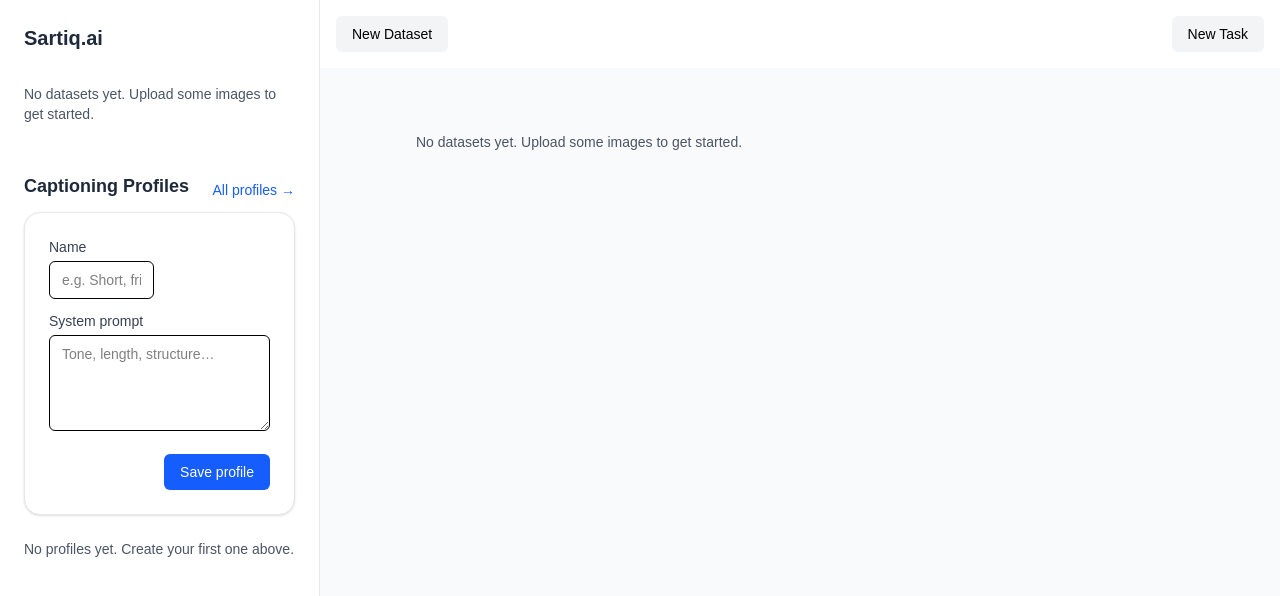
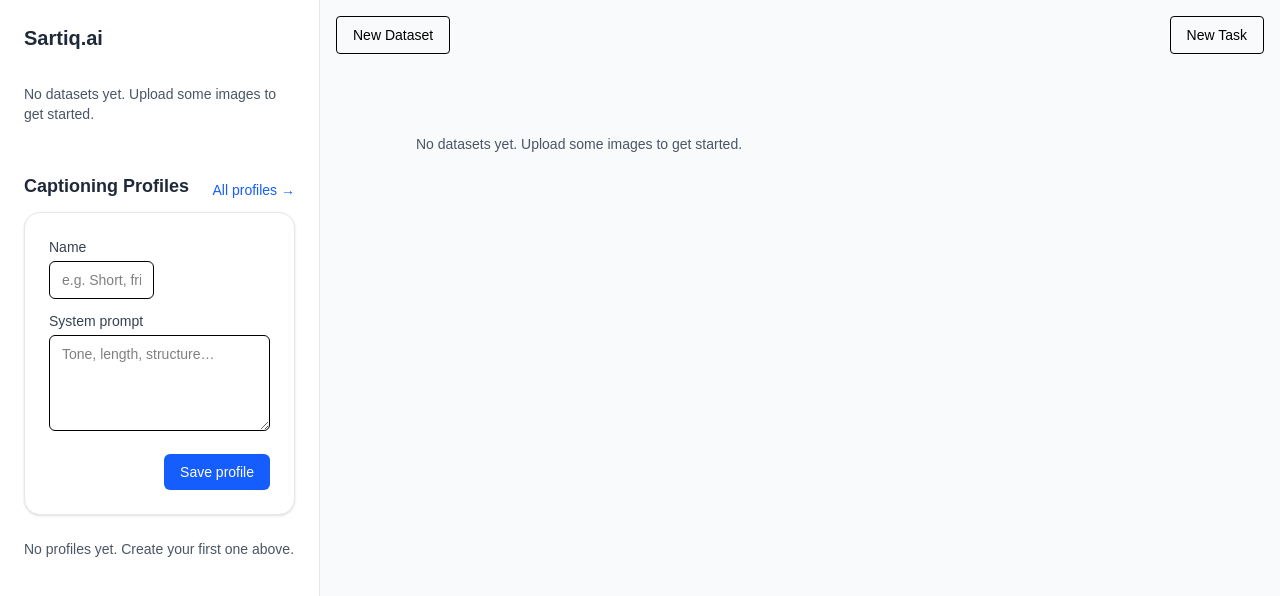
Before and after one commit to orojorge/caption-manager, a Next.js app: page / in a window 1280 px wide. Shown: the top 596 px of the page. Built offline with nearby package versions, Linux system fonts and the light colour scheme.

Commit message:
Toggle Uploader on Dashboard

```diff
--- a/app/components/MenuBar.tsx
+++ b/app/components/MenuBar.tsx
@@ -1,13 +1,20 @@
 'use client';
 
-export default function MenuBar() {
+type MenuBarProps = {
+  onNewDataset: () => void;
+};
+
+export default function MenuBar({ onNewDataset }: MenuBarProps) {
   return (
-    <header className="flex w-full items-center justify-between bg-white px-4 py-4">
-      <button className="rounded-md bg-gray-100 px-4 py-2 text-sm font-medium text-black hover:bg-gray-200">
+    <header className="flex w-full items-center justify-between bg-gray-50 px-4 py-4">
+      <button
+        onClick={onNewDataset}
+        className="rounded-sm border border-black px-4 py-2 text-sm font-medium text-black hover:bg-gray-200"
+      >
         New Dataset
       </button>
 
-      <button className="rounded-md bg-gray-100 px-4 py-2 text-sm font-medium text-black hover:bg-gray-200">
+      <button className="rounded-sm border border-black px-4 py-2 text-sm font-medium text-black hover:bg-gray-200">
         New Task
       </button>
     </header>
--- a/app/page.tsx
+++ b/app/page.tsx
@@ -1,21 +1,24 @@
+'use client';
+
+import { useState } from 'react';
 import MenuBar from './components/MenuBar';
 import Menu from './components/Menu';
 import DatasetList from './components/DatasetList';
 import Uploader from './components/Uploader';
-import TaskLauncher from './components/TaskLauncher';
 
 export default function Home() {
+  const [showUploader, setShowUploader] = useState(false);
+
   return (
     <main className="flex min-h-screen bg-gray-50">
       <Menu />
 
       <section className="flex-1 flex flex-col items-center px-0 py-0 overflow-y-auto">
-        <MenuBar />
+        <MenuBar onNewDataset={() => setShowUploader(!showUploader)} />
 
         <div className="mt-8 w-full max-w-3xl space-y-10">
           <DatasetList />
-          {/* <Uploader /> */}
-          {/* <TaskLauncher /> */}
+          {showUploader && <Uploader />}
         </div>
       </section>
     </main>
```
